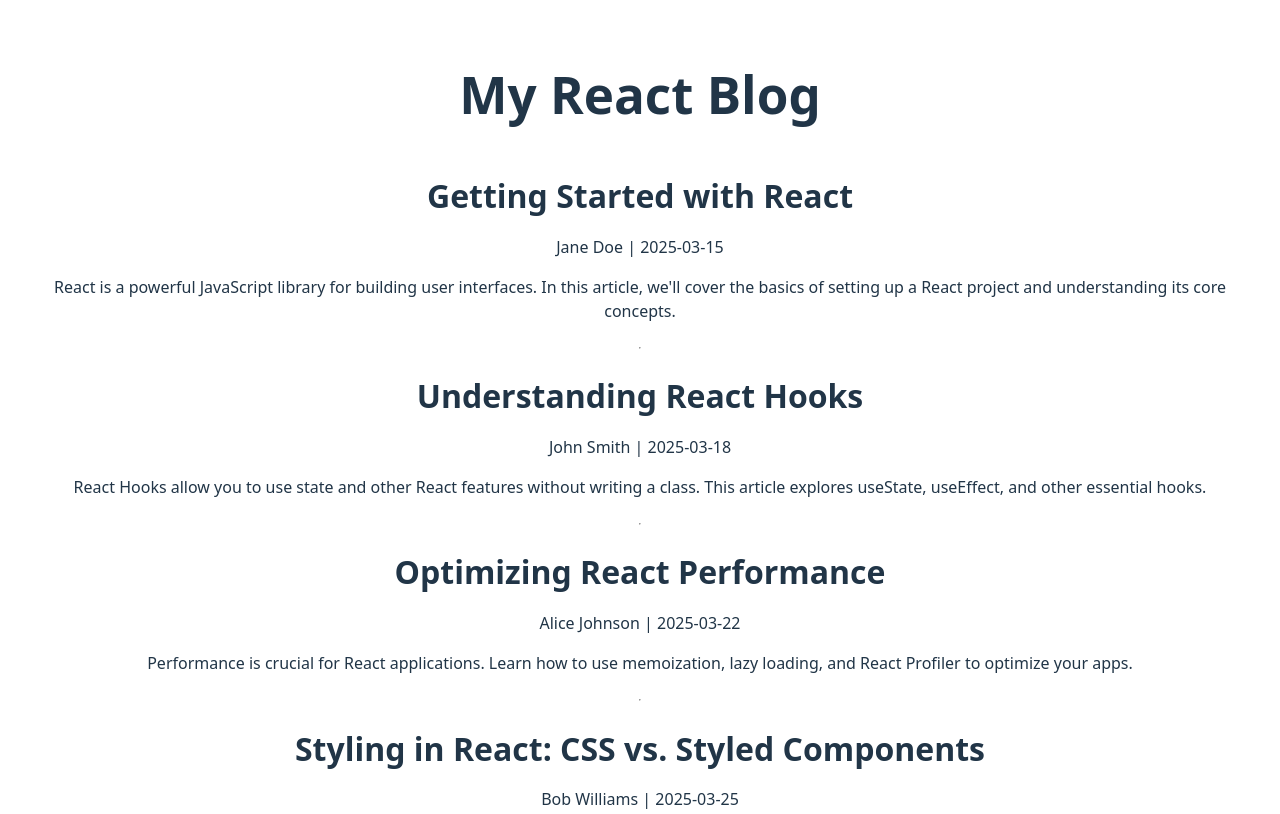
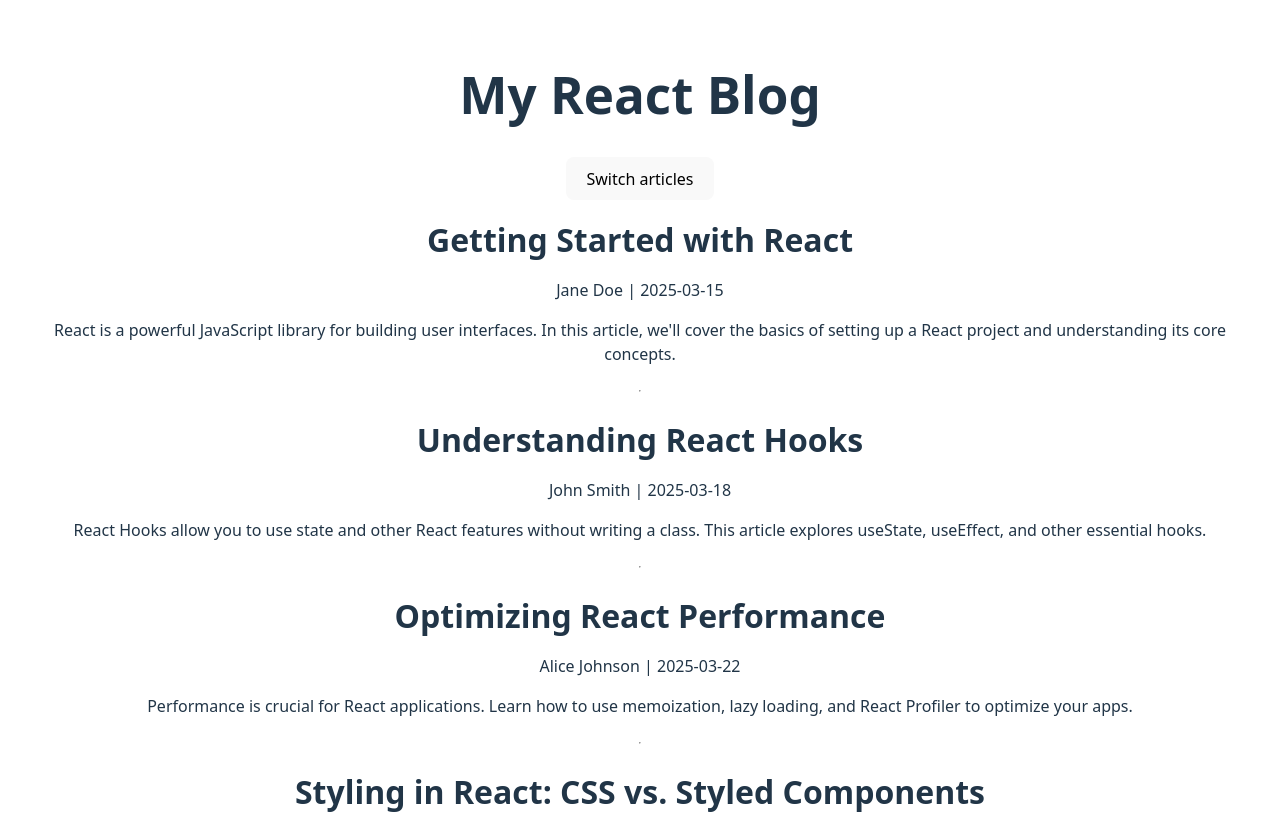
Before and after one commit to akhilwaghmare/ctd-jay-react-blog, a React (Vite) app: page / in a window 1280 px wide. Shown: the top 814 px of the page. Built offline with nearby package versions, Linux system fonts and the light colour scheme.

Commit message:
Week 3 live exercise

```diff
--- a/src/App.jsx
+++ b/src/App.jsx
@@ -3,11 +3,26 @@ import ArticleList from "./components/ArticleList";
 import Footer from "./components/Footer";
 import Header from "./components/Header";
 
+import { dummyArticles, dummyArticles2 } from "./data";
+
+import { useState } from "react";
+
 function App() {
+  const [articles, setArticles] = useState(dummyArticles);
+
+  const handleButton = () => {
+    if (articles === dummyArticles) {
+      setArticles(dummyArticles2);
+    } else {
+      setArticles(dummyArticles);
+    }
+  };
+
   return (
     <>
       <Header />
-      <ArticleList />
+      <button onClick={handleButton}>Switch articles</button>
+      <ArticleList articles={articles} />
       <Footer />
     </>
   );
--- a/src/components/ArticleList.jsx
+++ b/src/components/ArticleList.jsx
@@ -1,21 +1,31 @@
-import { articles } from "../data";
+import { useState } from "react";
 
-const ArticleList = () => {
+const ArticleList = ({ articles }) => {
   return (
     <div>
       {articles.map((article) => (
-        <div className="article">
-          <h1>{article.title}</h1>
-          <span>
-            {article.author} | {article.publicationDate}
-          </span>
-          {/* <img src={article.imageUrl} /> */}
-          <p>{article.body}</p>
-          <hr />
-        </div>
+        <ArticleCard article={article} />
       ))}
     </div>
   );
 };
 
+const ArticleCard = ({ article }) => {
+  const [isBodyHidden, setIsBodyHidden] = useState(false);
+
+  return (
+    <div className="article">
+      {/* NOTE: NEVER do what I did here and have an onClick on an <h1> for accessibility, wrap instead in something like a button */}
+      <h1 onClick={() => setIsBodyHidden((prev) => !prev)}>{article.title}</h1>
+      <span>
+        {article.author} | {article.publicationDate}
+      </span>
+      {/* <img src={article.imageUrl} /> */}
+      {!isBodyHidden && <p>{article.body}</p>}
+      {/* {isBodyHidden ? <p>Hidden</p> : <p>{article.body}</p>} */}
+      <hr />
+    </div>
+  );
+};
+
 export default ArticleList;
--- a/src/data.js
+++ b/src/data.js
@@ -9,7 +9,7 @@
 }
 */
 
-export const articles = [
+export const dummyArticles = [
   {
     title: "Getting Started with React",
     publicationDate: "2025-03-15",
@@ -51,3 +51,14 @@ export const articles = [
     tags: ["React", "State Management", "Redux", "Context API"],
   },
 ];
+
+export const dummyArticles2 = [
+  {
+    title: "Understanding React State and props",
+    publicationDate: "2025-03-27",
+    body: "React state and props are useful and cool!",
+    imageUrl: "https://via.placeholder.com/600x400",
+    author: "John Smith",
+    tags: ["React", "Hooks", "useState"],
+  },
+];
```
